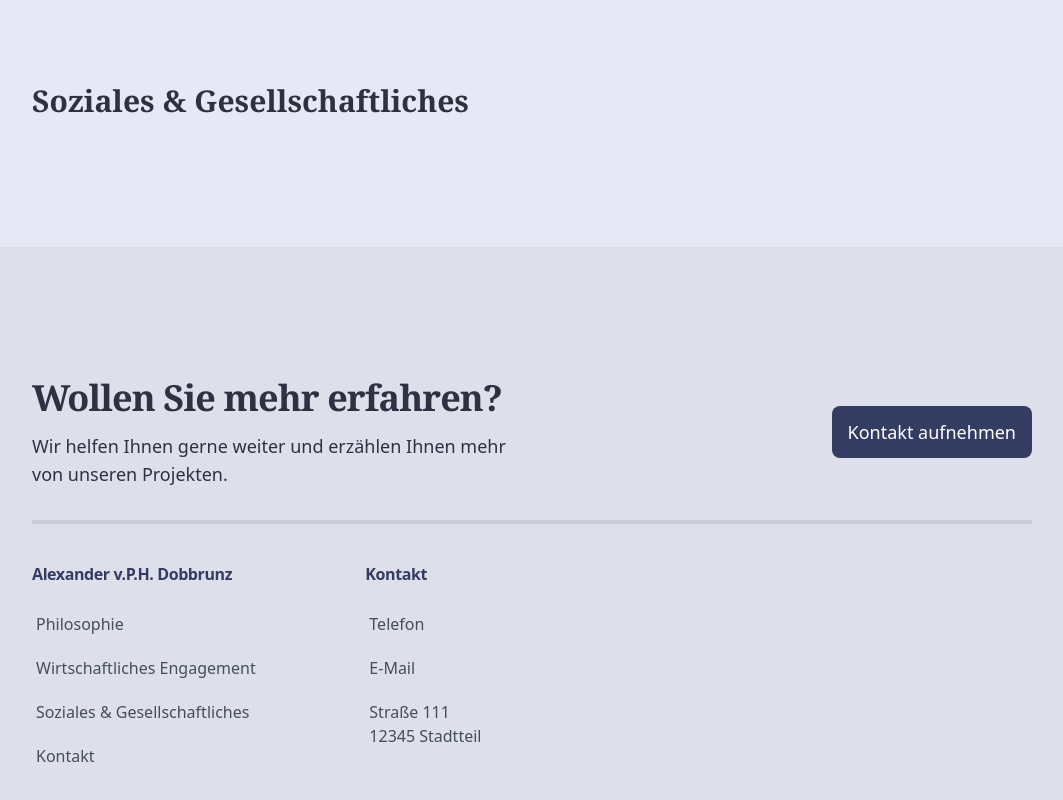
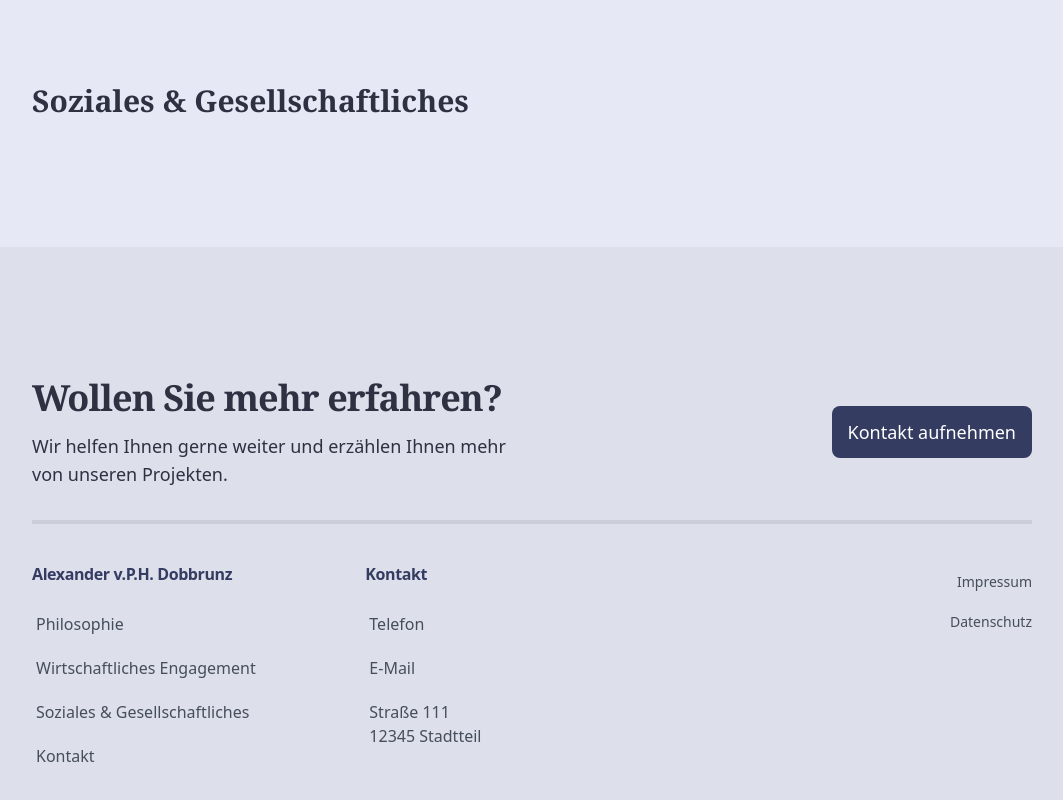
Before and after one commit to danielmoessner/avphd.de, a Gatsby site: page / in a window 1280 px wide. Shown: the part 1254-2054 px from the top of the page, without its empty margins (108-1171 px from the left). Built offline with nearby package versions, Linux system fonts and the light colour scheme; Gatsby itself is replaced by a stand-in of ours; what @tailwindcss/typography would draw is missing.

Commit message:
improved footer link

```diff
--- a/src/components/Footer.js
+++ b/src/components/Footer.js
@@ -48,6 +48,10 @@ export default function Footer() {
                   12345 Stadtteil
                 </FooterLink>
               </div>
+              <div className="text-right text-sm">
+                <FooterLink reverse>Impressum</FooterLink>
+                <FooterLink reverse>Datenschutz</FooterLink>
+              </div>
             </div>
           </div>
         </Container>
--- a/src/components/FooterLink.js
+++ b/src/components/FooterLink.js
@@ -1,9 +1,12 @@
 import React from 'react'
 
-function FooterLink({ children, href }) {
+function FooterLink({ children, href, reverse }) {
   return (
     <a
-      className="text-gray-800 block pl-1 py-2 rounded-md text-base hover:text-alex-6 text-opacity-80 hover:translate-x-1 transform transition duration-150 ease-in-out mb-1"
+      className={
+        'text-gray-800 block pl-1 py-2 rounded-md hover:text-alex-6 text-opacity-80 transform transition duration-150 ease-in-out mb-1 ' +
+        (reverse ? 'hover:-translate-x-1' : 'hover:translate-x-1')
+      }
       href={href}
     >
       {children}
@@ -12,7 +15,8 @@ function FooterLink({ children, href }) {
 }
 
 FooterLink.defaultProps = {
-  href: '#'
+  href: '#',
+  reverse: false
 }
 
 export default FooterLink
```
